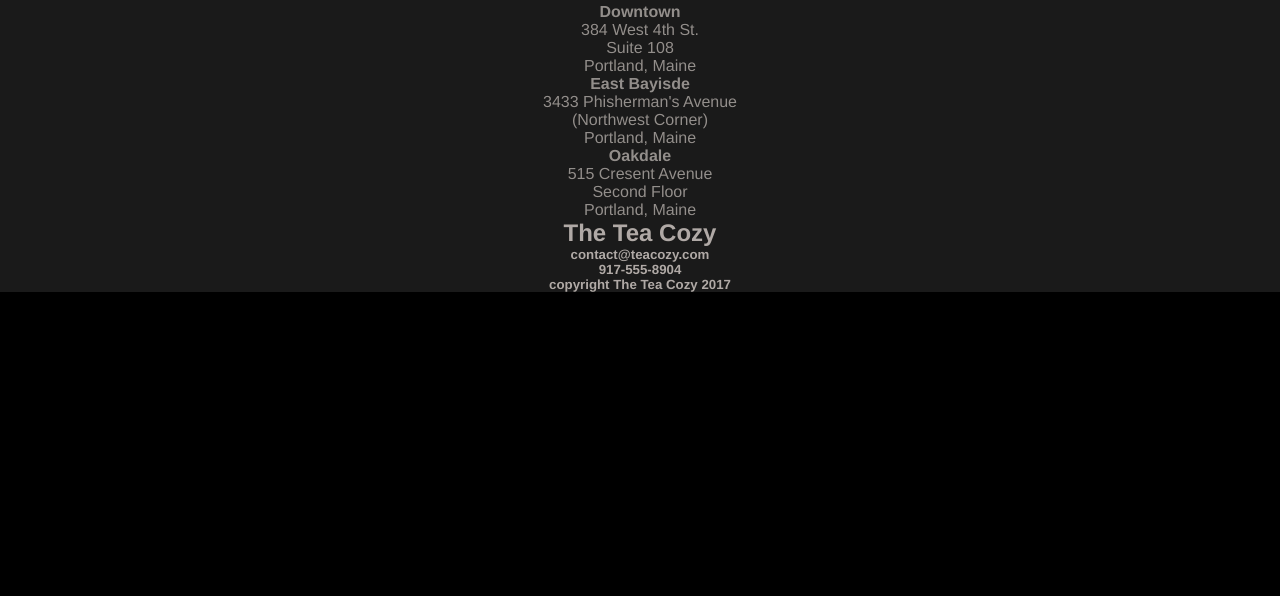
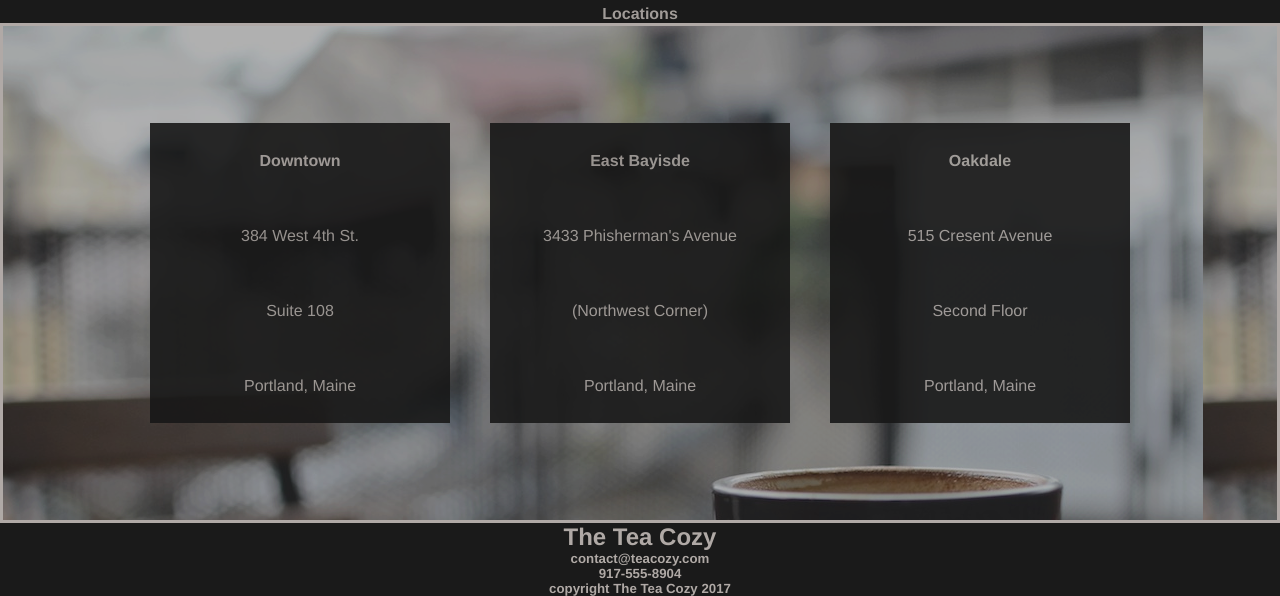
Before and after one commit to tylerhyndman484/Code, a plain HTML site: page index.html in a window 1280 px wide. Shown: the part 1469-2065 px from the top of the page. Before the commit the page ends 1761 px from the top, so only its background shows below. Drawn offline with Linux system fonts and the light colour scheme.

Commit message:
layout for locations

```diff
--- a/index.html
+++ b/index.html
@@ -79,10 +79,12 @@
                     </section>
 
                     <section>
-                      <div class="locations">
-                          <h4 id="box heading">Locations</h4>
-
-                            <div class="box1">
+                      <div>
+                        <h4 id="box heading">Locations</h4>
+                      </div>
+                      <div class="locationsContainer">
+                        <div class="locations">
+                          <div class="box1">
                               <h4>Downtown</h4>
                                 <p>384 West 4th St.</p>
                                 <p>Suite 108</p>
@@ -101,8 +103,8 @@
                                 <p>515 Cresent Avenue</p>
                                 <p>Second Floor</p>
                                 <p>Portland, Maine</p>
-                            </div>
                       </div>
+                        </div>
                     </section>
 
                     <footer>
--- a/style.css
+++ b/style.css
@@ -43,7 +43,6 @@ nav {
 .missionImg {
     width: 100%;
     height: 769px;
-    overflow: hidden;
     padding-top: 69px;
 }
 
@@ -65,6 +64,7 @@ nav {
 .teaChoices {
     margin-top: 50px;
     width: auto;
+    padding-bottom: 20px;
 }
 
 .teaChoicesText {
@@ -91,3 +91,25 @@ nav {
 .teaBoxes h4 {
     padding-top: 10px;
 }
+
+
+.locations {
+    background-image: url(./photos/img-locations-background.jpg);
+    height: 500px;
+    border: solid;
+    display: grid;
+    grid-template-rows: 250px;
+    grid-template-columns: repeat(3, 300px);
+    display: flex;
+    align-items: center;
+    justify-content: center;
+    gap: 40px;
+    opacity: 1;
+    width: 100%;
+}
+
+.box1, .box2, .box3 {
+    height: auto;
+    width: 300px;
+    line-height: 75px;
+}
```
